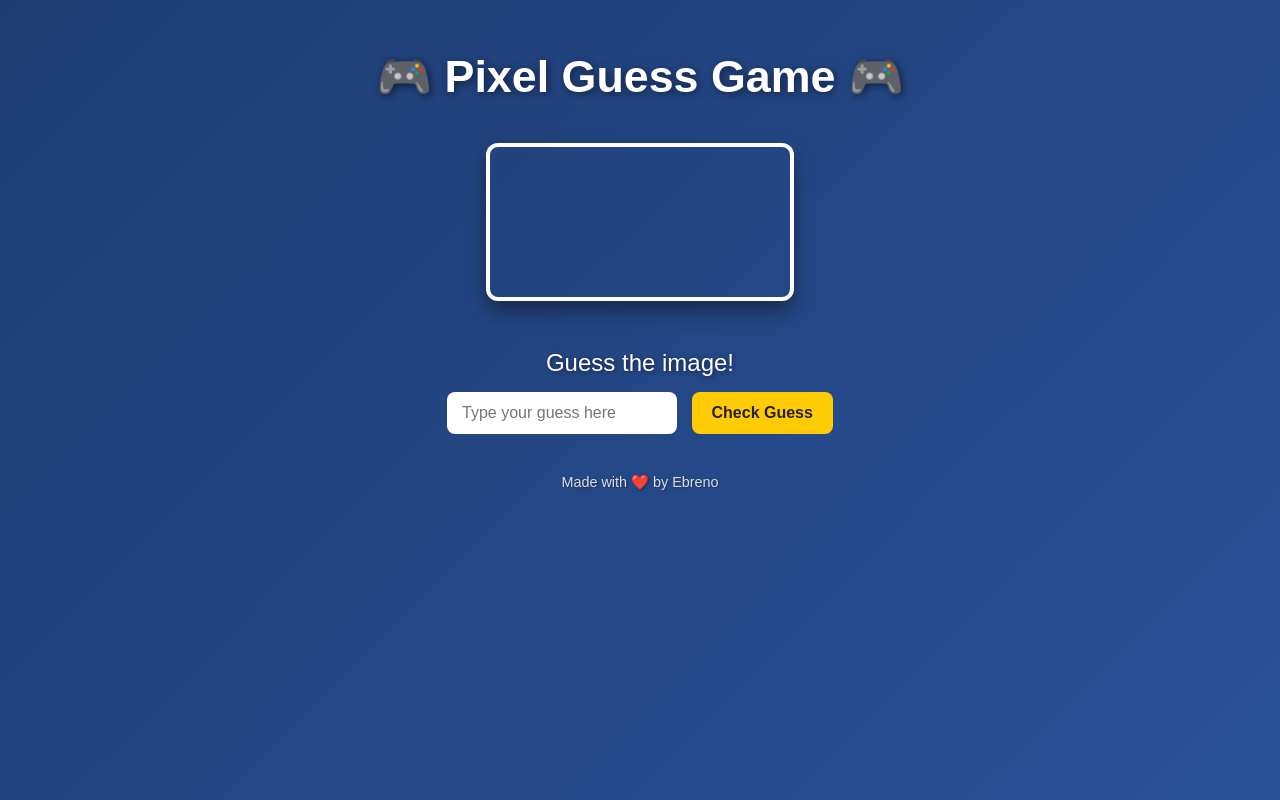
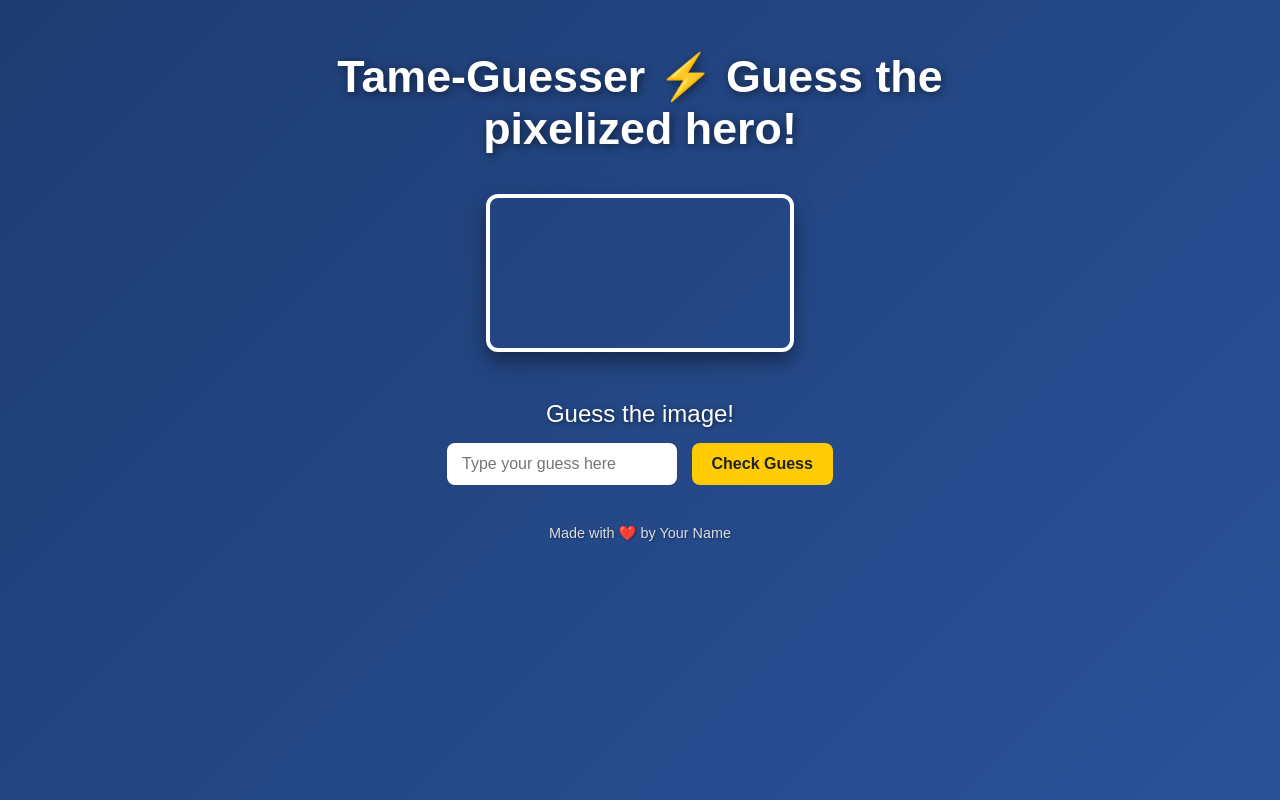
Before and after one commit to ebrenotron/tame-o-guesser, a plain HTML site: page index.html in a window 1280 px wide. Drawn offline with Linux system fonts and the light colour scheme.

Commit message:
Update index.html

```diff
--- a/index.html
+++ b/index.html
@@ -2,12 +2,15 @@
 <html lang="en">
 <head>
   <meta charset="UTF-8">
-  <title>Pixel Guess Game</title>
+  <title>Tame-Guesser</title>
   <link rel="stylesheet" href="style.css">
 </head>
 <body>
   <div class="container">
-    <h1>🎮 Pixel Guess Game 🎮</h1>
+    <h1 class="game-title">
+      Tame-Guesser
+      <span class="tagline">⚡ Guess the pixelized hero!</span>
+    </h1>
 
     <canvas id="canvas"></canvas>
     <p id="status">Guess the image!</p>
@@ -18,7 +21,7 @@
     </div>
 
     <footer>
-      <p>Made with ❤️ by Ebreno</p>
+      <p>Made with ❤️ by Your Name</p>
     </footer>
   </div>
 
```
